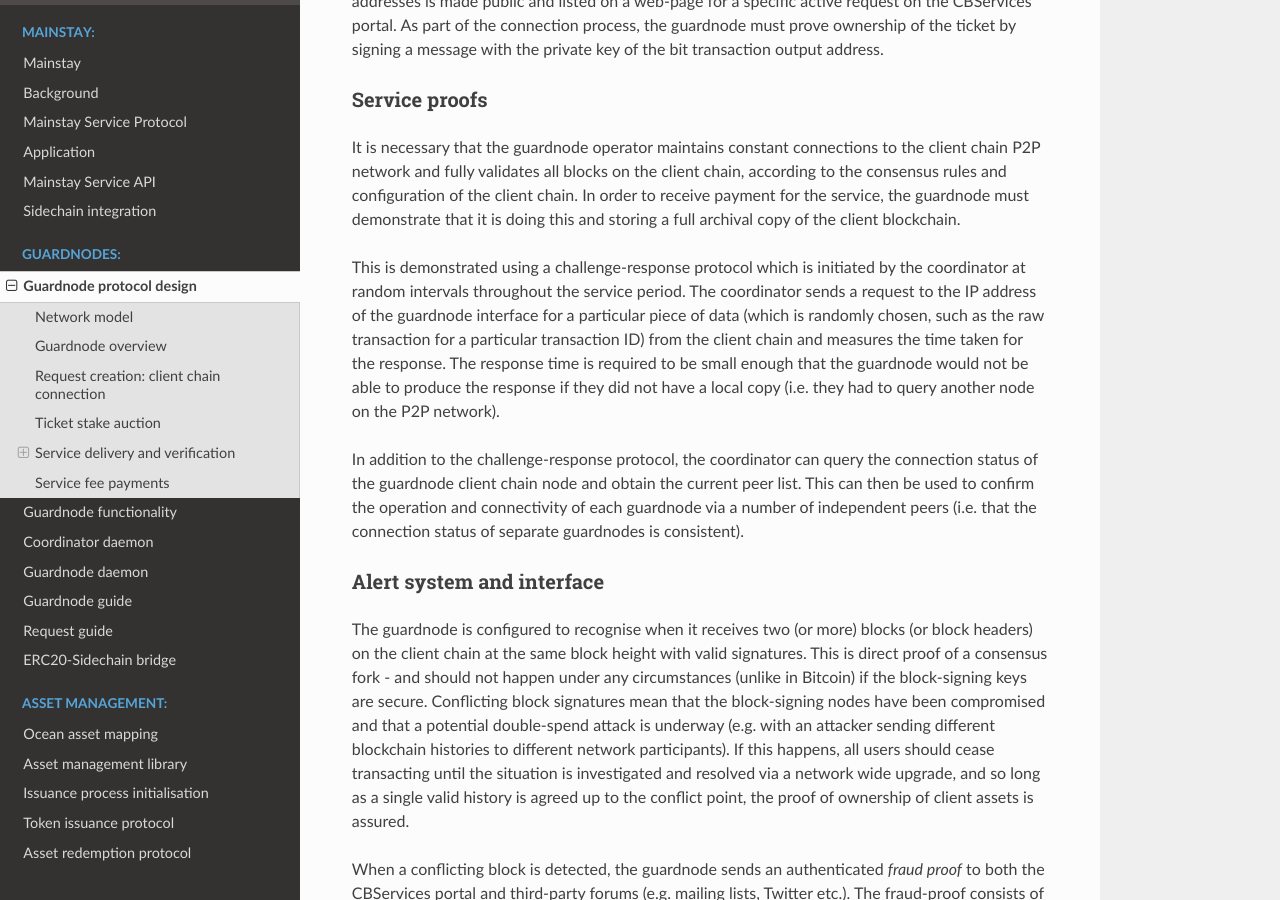
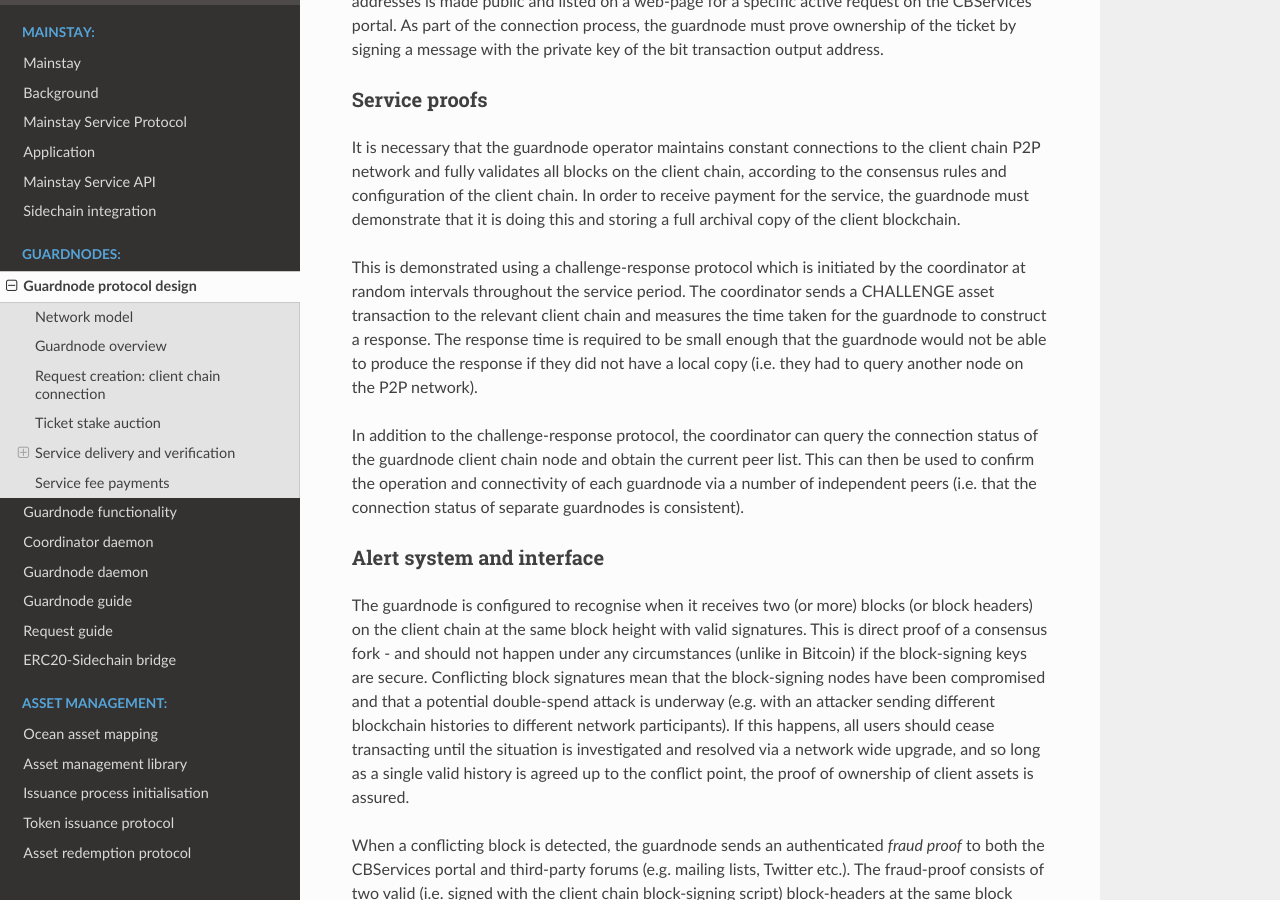
Before and after one commit to commerceblock/docs, a Sphinx documentation site: the page built from source/guardnodes/index.rst, in a window 1280 px wide and 900 px high, scrolled down 6282 px. Built offline with Sphinx 7.4.7 and the Read the Docs theme 2.0.0, drawn with Linux system fonts in a browser that asks for light colours; pages that are not in the unit, such as notebooks, are missing from menus.

Commit message:
implementation changes

```diff
--- a/source/guardnodes/index.rst
+++ b/source/guardnodes/index.rst
@@ -124,7 +124,7 @@
 
 It is necessary that the guardnode operator maintains constant connections to the client chain P2P network and fully validates all blocks on the client chain, according to the consensus rules and configuration of the client chain. In order to receive payment for the service, the guardnode must demonstrate that it is doing this and storing a full archival copy of the client blockchain.
 
-This is demonstrated using a challenge-response protocol which is initiated by the coordinator at random intervals throughout the service period. The coordinator sends a request to the IP address of the guardnode interface for a particular piece of data (which is randomly chosen, such as the raw transaction for a particular transaction ID) from the client chain and measures the time taken for the response. The response time is required to be small enough that the guardnode would not be able to produce the response if they did not have a local copy (i.e. they had to query another node on the P2P network).
+This is demonstrated using a challenge-response protocol which is initiated by the coordinator at random intervals throughout the service period. The coordinator sends a CHALLENGE asset transaction to the relevant client chain and measures the time taken for the guardnode to construct a response. The response time is required to be small enough that the guardnode would not be able to produce the response if they did not have a local copy (i.e. they had to query another node on the P2P network).
 
 In addition to the challenge-response protocol, the coordinator can query the connection status of the guardnode client chain node and obtain the current peer list. This can then be used to confirm the operation and connectivity of each guardnode via a number of independent peers (i.e. that the connection status of separate guardnodes is consistent).
 
```
